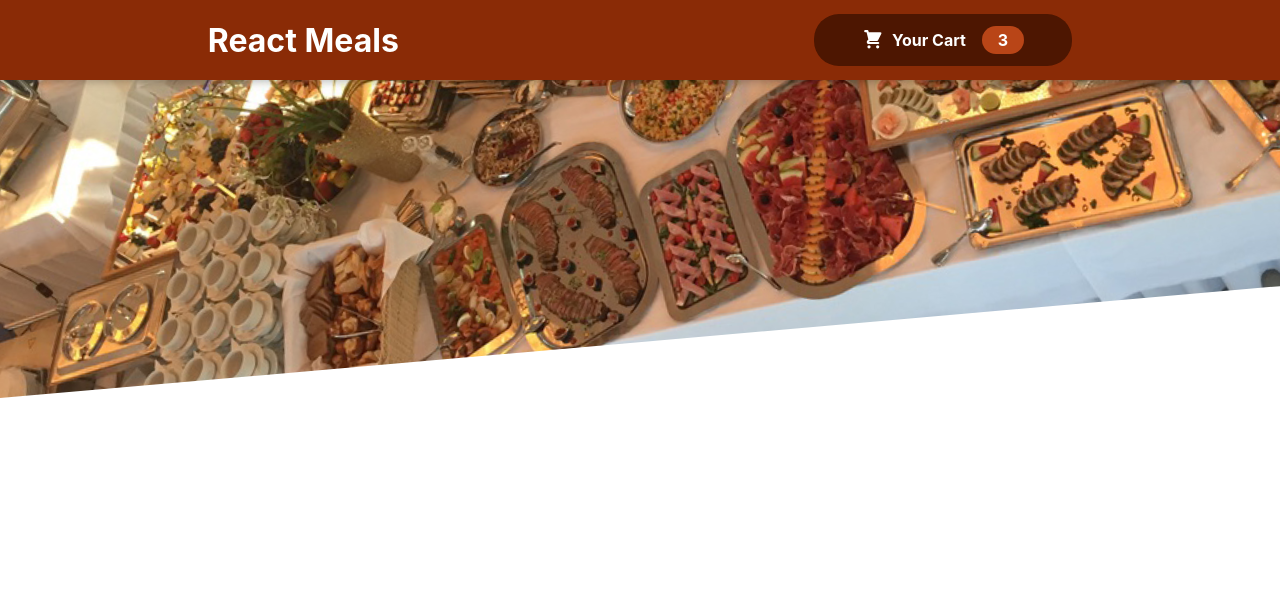
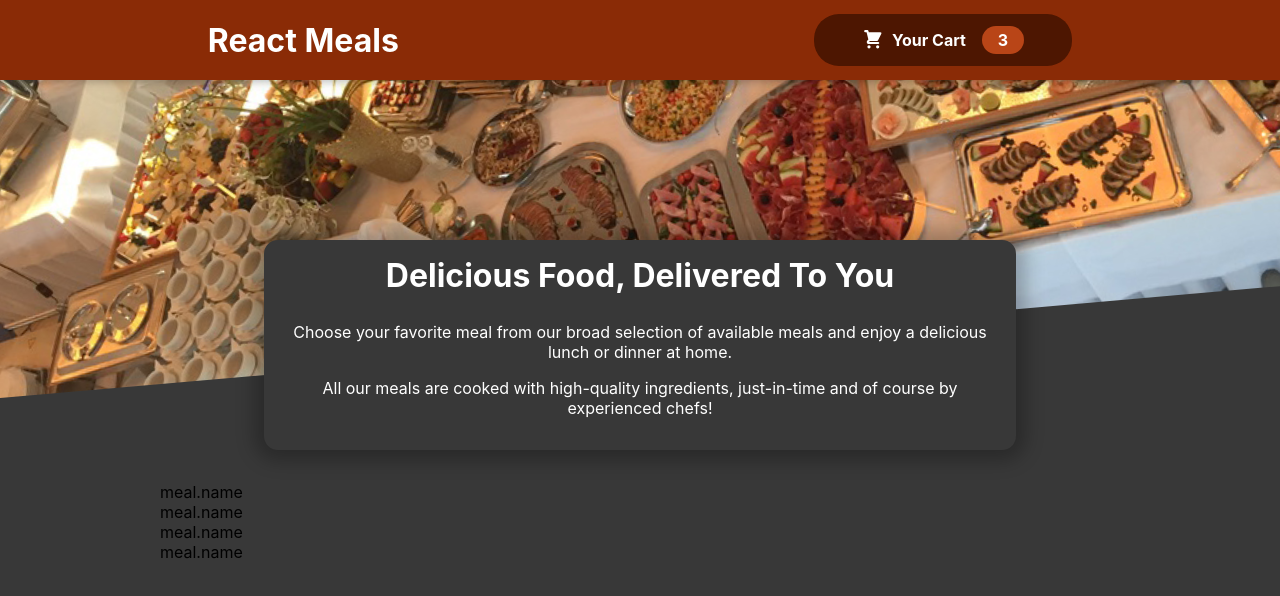
Before and after one commit to ayushsh841/food-order-app, a React (Create React App) app: page / in a window 1280 px wide. Shown: the top 596 px of the page. Built offline with nearby package versions, Linux system fonts and the light colour scheme.

Commit message:
Meals Summary Changes

```diff
--- a/src/App.js
+++ b/src/App.js
@@ -1,10 +1,15 @@
 import { Fragment } from 'react';
+
 import Header from './components/Layout/Header';
+import Meals from './components/Meals/Meals';
 
 function App() {
   return (
     <Fragment>
       <Header />
+      <main>
+        <Meals />
+      </main>
     </Fragment>
   );
 }
--- a/src/components/Layout/HeaderCartButton.js
+++ b/src/components/Layout/HeaderCartButton.js
@@ -1,4 +1,3 @@
-import { classExpression } from '@babel/types';
 import CartIcon from '../Cart/CartIcon';
 
 import classes from './HeaderCartButton.module.css';
--- /dev/null
+++ b/src/components/Meals/AvailableMeals.js
@@ -0,0 +1,44 @@
+import classes from './AvailableMeals.module.css';
+
+const DUMMY_MEALS = [
+  {
+    id: 'm1',
+    name: 'Sushi',
+    description: 'Finest fish and veggies',
+    price: 22.99,
+  },
+  {
+    id: 'm2',
+    name: 'Schnitzel',
+    description: 'A german specialty!',
+    price: 16.5,
+  },
+  {
+    id: 'm3',
+    name: 'Barbecue Burger',
+    description: 'American, raw, meaty',
+    price: 12.99,
+  },
+  {
+    id: 'm4',
+    name: 'Green Bowl',
+    description: 'Healthy...and green...',
+    price: 18.99,
+  },
+];
+
+const AvailableMeals = () => {
+  const mealsList = DUMMY_MEALS.map(meal => {
+    return <li>meal.name</li>;
+  });
+
+  return (
+    <section className={classes.meals}>
+      <ul>
+        {mealsList}
+      </ul>
+    </section>
+  );
+};
+
+export default AvailableMeals;
--- /dev/null
+++ b/src/components/Meals/AvailableMeals.module.css
@@ -0,0 +1,24 @@
+.meals {
+  max-width: 60rem;
+  width: 90%;
+  margin: 2rem auto;
+  animation: meals-appear 1s ease-out forwards;
+}
+
+.meals ul {
+  list-style: none;
+  margin: 0;
+  padding: 0;
+}
+
+@keyframes meals-appear {
+  from {
+    opacity: 0;
+    transform: translateY(3rem);
+  }
+
+  to {
+    opacity: 1;
+    transform: translateY(0);
+  }
+}
--- /dev/null
+++ b/src/components/Meals/Meals.js
@@ -0,0 +1,16 @@
+import { Fragment } from "react";
+
+import MealsSummary from "./MealsSummary";
+import AvailableMeals from "./AvailableMeals";
+
+const Meals = () => {
+
+  return(
+    <Fragment>
+      <MealsSummary />
+      <AvailableMeals />
+    </Fragment>
+  );
+};
+
+export default Meals;
--- /dev/null
+++ b/src/components/Meals/MealsSummary.js
@@ -0,0 +1,20 @@
+import classes from './MealsSummary.module.css';
+
+const MealsSummary = () => {
+
+  return (
+    <section className={classes.summary}>
+      <h2>Delicious Food, Delivered To You</h2>
+      <p>
+        Choose your favorite meal from our broad selection of available meals
+        and enjoy a delicious lunch or dinner at home.
+      </p>
+      <p>
+        All our meals are cooked with high-quality ingredients, just-in-time and
+        of course by experienced chefs!
+      </p>
+    </section>
+  );
+};
+
+export default MealsSummary;
--- /dev/null
+++ b/src/components/Meals/MealsSummary.module.css
@@ -0,0 +1,18 @@
+.summary {
+  text-align: center;
+  max-width: 45rem;
+  width: 90%;
+  margin: auto;
+  margin-top: -10rem;
+  position: relative;
+  background-color: #383838;
+  color: white;
+  border-radius: 14px;
+  padding: 1rem;
+  box-shadow: 0 1px 18px 10px rgba(0, 0, 0, 0.25);
+}
+
+.summary h2 {
+  font-size: 2rem;
+  margin-top: 0;
+}
--- a/src/index.css
+++ b/src/index.css
@@ -5,6 +5,7 @@
     sans-serif;
   -webkit-font-smoothing: antialiased;
   -moz-osx-font-smoothing: grayscale;
+  background-color: #383838;
 }
 
 code {
```
